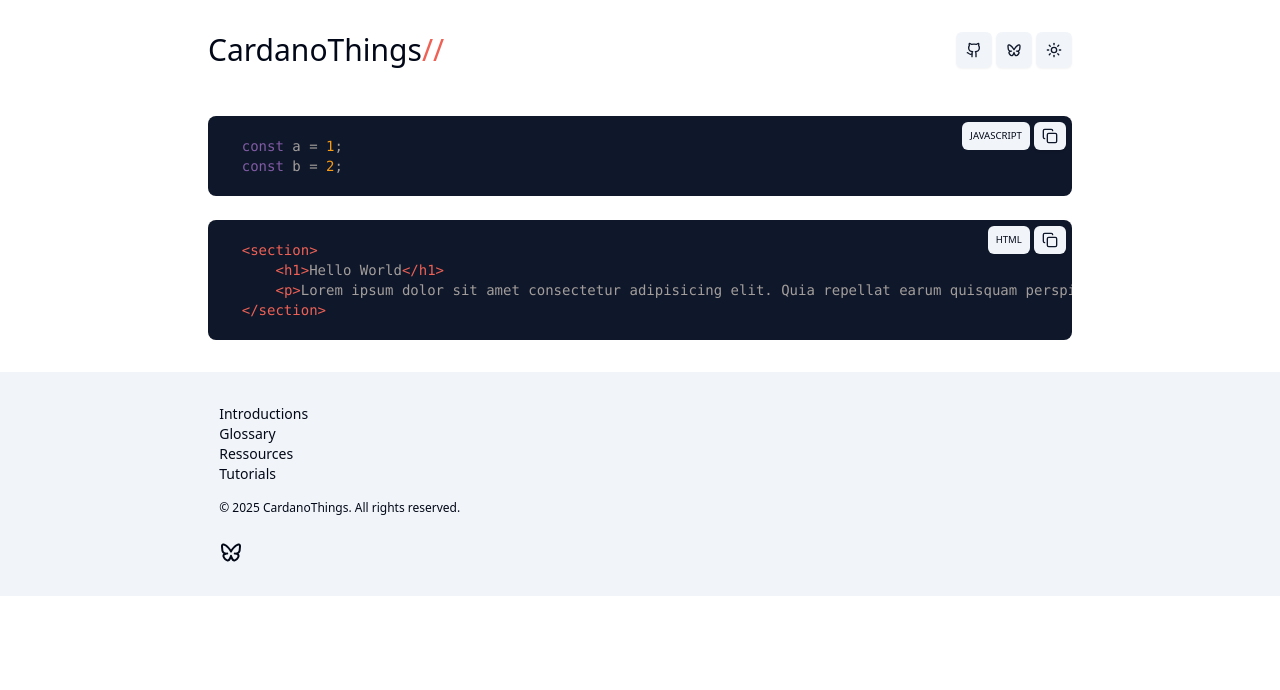
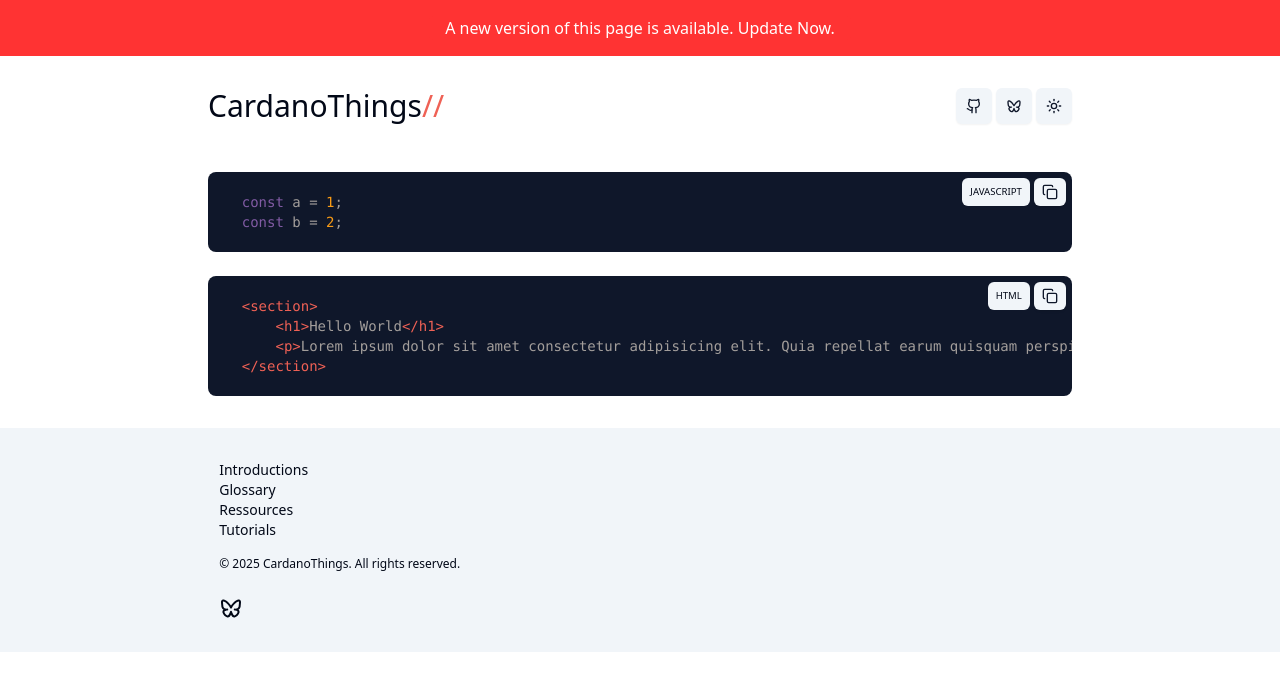
Before and after one commit to CardanoThings/Web-App, a SvelteKit app: page / in a window 1280 px wide. Shown: the top 690 px of the page. Built offline with nearby package versions, Linux system fonts and the light colour scheme.

Commit message:
VersionCheck + Error Template

```diff
--- /dev/null
+++ b/src/lib/base/VersionCheck.svelte
@@ -0,0 +1,62 @@
+<script>
+	import { onMount } from 'svelte';
+	import { version } from '$app/environment';
+	import { fly } from 'svelte/transition';
+
+	let currentVersion = version;
+	let newVersionAvailable = false;
+
+	onMount(() => {
+		const checkForUpdates = async () => {
+			try {
+				const response = await fetch('/version.json', { cache: 'no-cache' });
+				if (!response.ok) throw new Error('Failed to fetch version');
+
+				const v = await response.json();
+				if (v.version !== currentVersion) {
+					console.log('New version available:', v.version);
+					newVersionAvailable = true;
+				}
+			} catch (error) {
+				console.error('Error checking for updates:', error);
+			}
+		};
+
+		// Check for updates every 5 minutes
+		const interval = setInterval(checkForUpdates, 5 * 60 * 1000);
+		checkForUpdates();
+
+		return () => clearInterval(interval); // Cleanup on component destroy
+	});
+
+	function reloadPage() {
+		window.location.reload();
+	}
+</script>
+
+{#if newVersionAvailable}
+	<div class="" in:fly={{ y: '-100%', opacity: 1 }}>
+		<button onclick={reloadPage}> A new version of this page is available. Update Now.</button>
+	</div>
+{/if}
+
+<style>
+	div {
+		top: 0;
+		left: 0;
+		width: 100%;
+		background: #f33;
+		color: white;
+		padding: 1rem;
+		box-sizing: border-box;
+		text-align: center;
+	}
+	button {
+		background: #f33;
+		color: white;
+		border: none;
+		padding: 0rem 1rem;
+		border-radius: 0.25rem;
+		cursor: pointer;
+	}
+</style>
--- /dev/null
+++ b/src/routes/+error.svelte
@@ -0,0 +1,5 @@
+<script>
+	import { page } from '$app/state';
+</script>
+
+{JSON.stringify($page)}
--- a/src/routes/+layout.svelte
+++ b/src/routes/+layout.svelte
@@ -2,7 +2,7 @@
 	import '../app.css';
 	import { ModeWatcher } from 'mode-watcher';
 	import { Toaster } from '$lib/components/ui/sonner/index.js';
-
+	import VersionCheck from '$lib/base/VersionCheck.svelte';
 	let { children } = $props();
 
 	import Header from '$lib/base/Header.svelte';
@@ -11,6 +11,7 @@
 
 <ModeWatcher defaultMode={'dark'} />
 <Toaster />
+<VersionCheck />
 
 <Header />
 <main
--- /dev/null
+++ b/static/version.json
@@ -0,0 +1,4 @@
+{
+  "version": "0.0.1",
+  "timestamp": "2025-03-05T21:01:21.682Z"
+}
--- a/svelte.config.js
+++ b/svelte.config.js
@@ -1,4 +1,10 @@
 import adapter from '@sveltejs/adapter-node';
+import { readFileSync } from 'fs';
+import { fileURLToPath } from 'url';
+
+const file = fileURLToPath(new URL('package.json', import.meta.url));
+const json = readFileSync(file, 'utf8');
+const pkg = JSON.parse(json);
 
 /** @type {import('@sveltejs/kit').Config} */
 const config = {
@@ -6,8 +12,11 @@ const config = {
 		// adapter-auto only supports some environments, see https://svelte.dev/docs/kit/adapter-auto for a list.
 		// If your environment is not supported, or you settled on a specific environment, switch out the adapter.
 		// See https://svelte.dev/docs/kit/adapters for more information about adapters.
-		adapter: adapter()
-	}
+		adapter: adapter(),
+		version: {
+			name: pkg.version
+		}
+	},
 };
 
 export default config;
```
